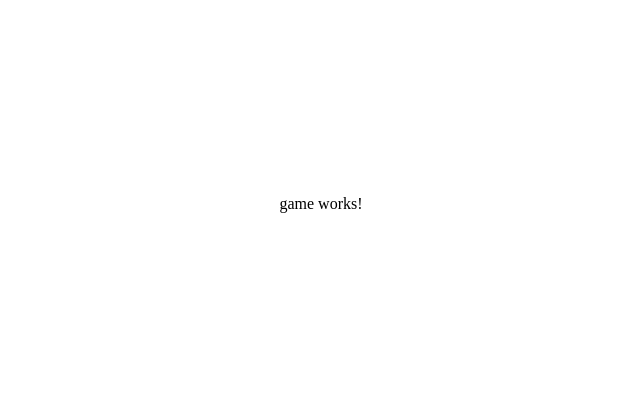
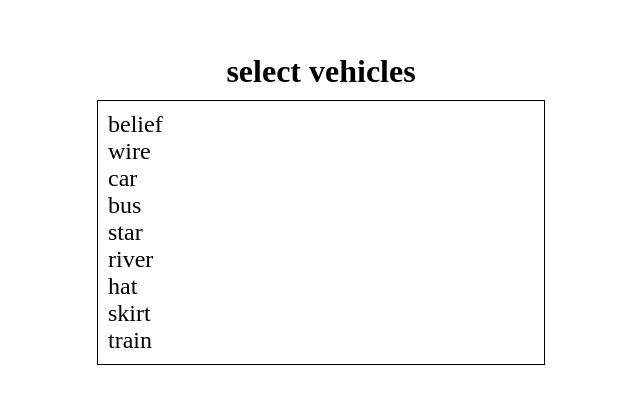
Before and after one commit to FrostyDog/Wordcloud-game, an Angular app: page /game in a window 1280 px wide. Shown: the part 196-600 px from the top of the page, without its empty margins (319-959 px from the left). Built offline with nearby package versions, Linux system fonts and the light colour scheme.

Commit message:
feat: words in GameComponent

```diff
--- a/src/app/components/game/game.component.html
+++ b/src/app/components/game/game.component.html
@@ -1 +1,7 @@
-<p>game works!</p>
+<h3>{{ question }}</h3>
+
+<div class="game-space">
+  <div *ngFor="let wordObject of wordsObject; index as i" class="word">
+    {{ wordObject.word }}
+  </div>
+</div>
--- a/src/app/components/game/game.component.scss
+++ b/src/app/components/game/game.component.scss
@@ -0,0 +1,23 @@
+:host {
+  display: flex;
+  align-items: center;
+  flex-direction: column;
+  justify-content: center;
+
+  h3 {
+    margin: 10px;
+    font-size: 2rem;
+  }
+}
+
+.game-space {
+  padding: 10px;
+  border: 1px black solid;
+  position: relative;
+  width: 50%;
+  min-height: 50%;
+}
+
+.word {
+  font-size: 1.5rem;
+}
--- a/src/app/components/game/game.component.ts
+++ b/src/app/components/game/game.component.ts
@@ -1,5 +1,6 @@
 import { Component, OnInit } from '@angular/core';
 import { WordsService } from '../../services/words.service';
+import { inGameWords } from '../../models/words';
 
 @Component({
   selector: 'app-game',
@@ -9,9 +10,19 @@ import { WordsService } from '../../services/words.service';
 export class GameComponent implements OnInit {
   constructor(private wordsService: WordsService) {}
   wordsLink: string = './assets/mockAPI.json';
-  words: string[] = [];
+  wordsObject: inGameWords[];
+  question: string;
 
   ngOnInit(): void {
-    this.wordsService.getWordsData(this.wordsLink).subscribe(data => console.log(data));
+    this.wordsService.getWordsData(this.wordsLink).subscribe((data) => {
+      this.wordsObject = data.words;
+      this.question = data.question;
+    });
+  }
+
+  randomPosition(index: number) {
+    const top: number = Math.floor(Math.random() * (index + 3));
+    const left: number = Math.floor(Math.random() * (index + 3));
+    return `top: ${top}%, left: ${left}%`
   }
 }
--- a/src/styles.scss
+++ b/src/styles.scss
@@ -12,8 +12,8 @@ body {
 }
 
 app-root {
-  max-width: 70%;
-  max-height: 70%;
+  min-width: 70%;
+  min-height: 70%;
 }
 
 a {
```
Also changed, not shown: src/app/services/words.service.ts (+2 -5 lines).
